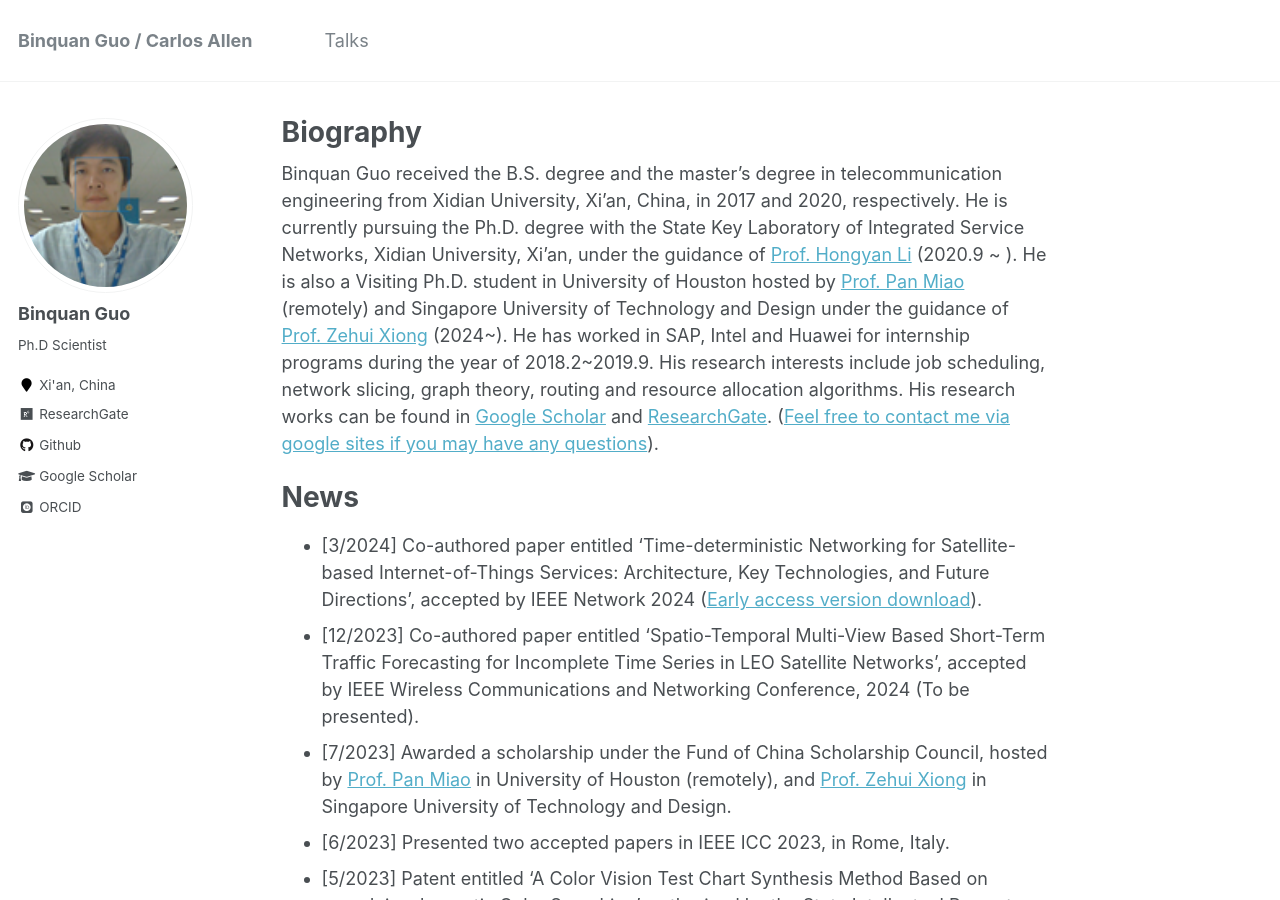
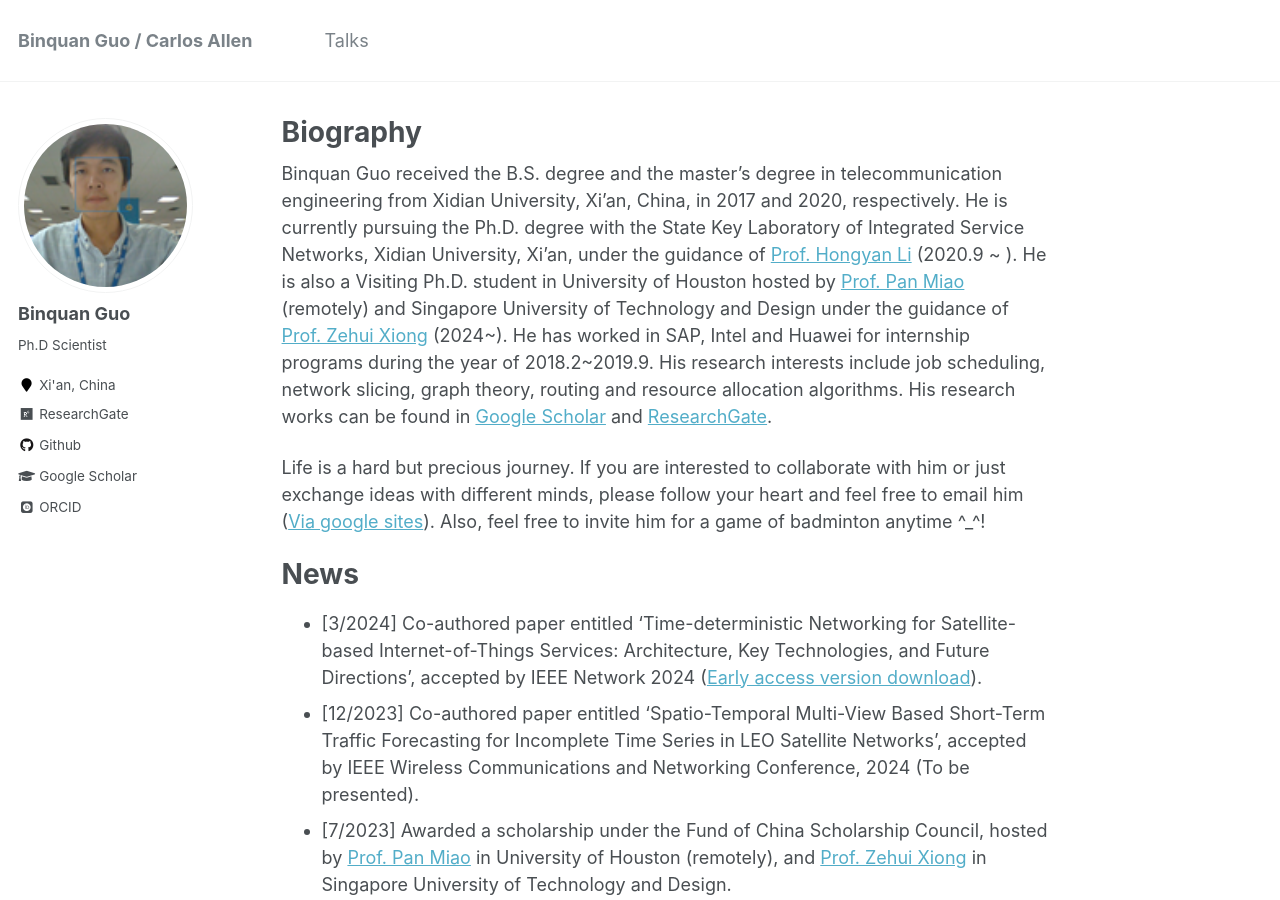
Before and after one commit to wilixx/wilixx.github.io, a Jekyll site: the page built from _pages/about.md, in a window 1280 px wide and 900 px high. Built offline with Jekyll 4.4.1, drawn with Linux system fonts in a browser that asks for light colours; some web fonts are replaced.

Commit message:
Update about.md

```diff
--- a/_pages/about.md
+++ b/_pages/about.md
@@ -8,8 +8,9 @@ redirect_from:
   - /about.html
 ---
 
-Binquan Guo received the B.S. degree and the master's degree in telecommunication engineering from Xidian University, Xi’an, China, in 2017 and 2020, respectively. He is currently pursuing the Ph.D. degree with the State Key Laboratory of Integrated Service Networks, Xidian University, Xi’an, under the guidance of [Prof. Hongyan Li](https://web.xidian.edu.cn/hyli/) (2020.9 ~ ). He is also a Visiting Ph.D. student in University of Houston hosted by [Prof. Pan Miao](http://www2.egr.uh.edu/~mpan2/) (remotely) and Singapore University of Technology and Design under the guidance of [Prof. Zehui Xiong](https://sites.google.com/view/zehuixiong) (2024~). He has worked in SAP, Intel and Huawei for internship programs during the year of 2018.2~2019.9. His research interests include job scheduling, network slicing, graph theory, routing and resource allocation algorithms. His research works can be found in [Google Scholar](https://scholar.google.com/citations?user=NA8egm4AAAAJ) and [ResearchGate](https://www.researchgate.net/profile/Binquan-Guo/research). ([Feel free to contact me via google sites if you may have any questions](https://sites.google.com/view/binquanguo/home)).
+Binquan Guo received the B.S. degree and the master's degree in telecommunication engineering from Xidian University, Xi’an, China, in 2017 and 2020, respectively. He is currently pursuing the Ph.D. degree with the State Key Laboratory of Integrated Service Networks, Xidian University, Xi’an, under the guidance of [Prof. Hongyan Li](https://web.xidian.edu.cn/hyli/) (2020.9 ~ ). He is also a Visiting Ph.D. student in University of Houston hosted by [Prof. Pan Miao](http://www2.egr.uh.edu/~mpan2/) (remotely) and Singapore University of Technology and Design under the guidance of [Prof. Zehui Xiong](https://sites.google.com/view/zehuixiong) (2024~). He has worked in SAP, Intel and Huawei for internship programs during the year of 2018.2~2019.9. His research interests include job scheduling, network slicing, graph theory, routing and resource allocation algorithms. His research works can be found in [Google Scholar](https://scholar.google.com/citations?user=NA8egm4AAAAJ) and [ResearchGate](https://www.researchgate.net/profile/Binquan-Guo/research).
 
+Life is a hard but precious journey. If you are interested to collaborate with him or just exchange ideas with different minds, please follow your heart and feel free to email him ([Via google sites](https://sites.google.com/view/binquanguo/home)). Also, feel free to invite him for a game of badminton anytime ^_^!
 
 News
 ======
```
